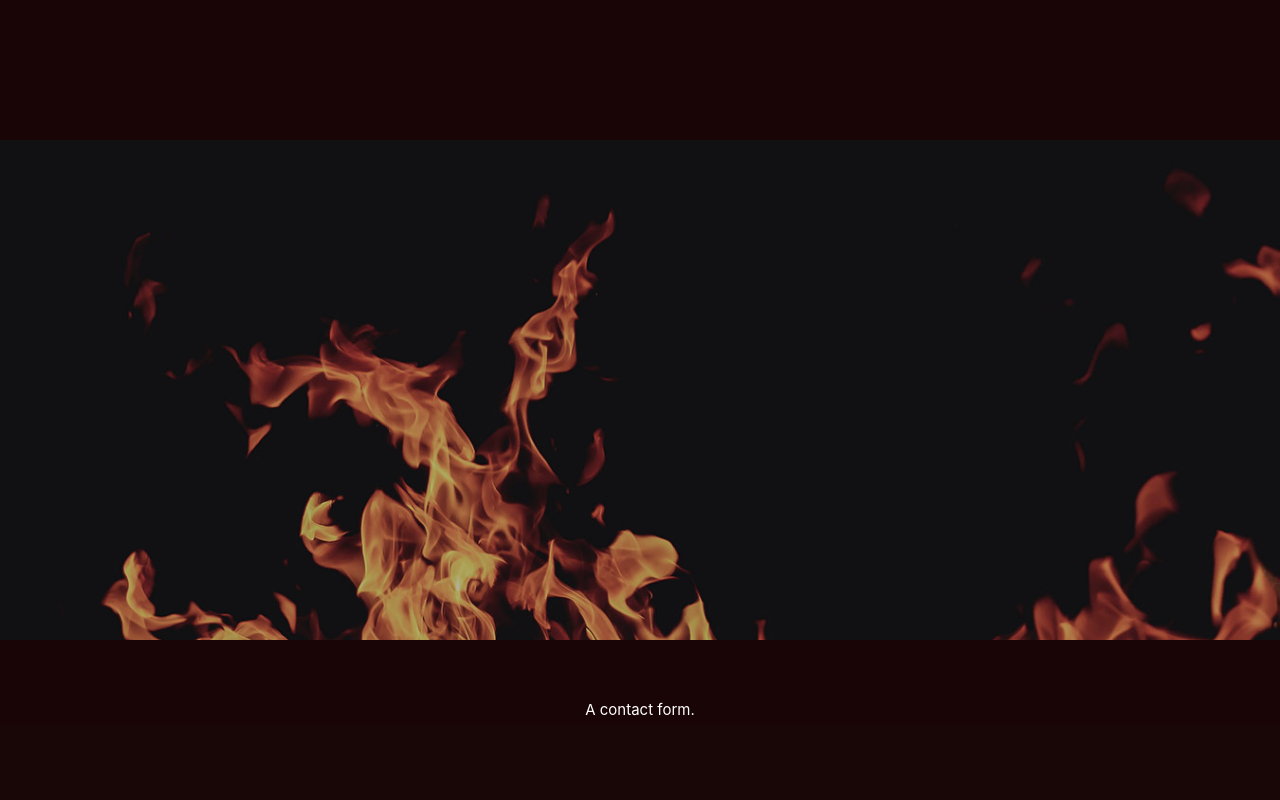
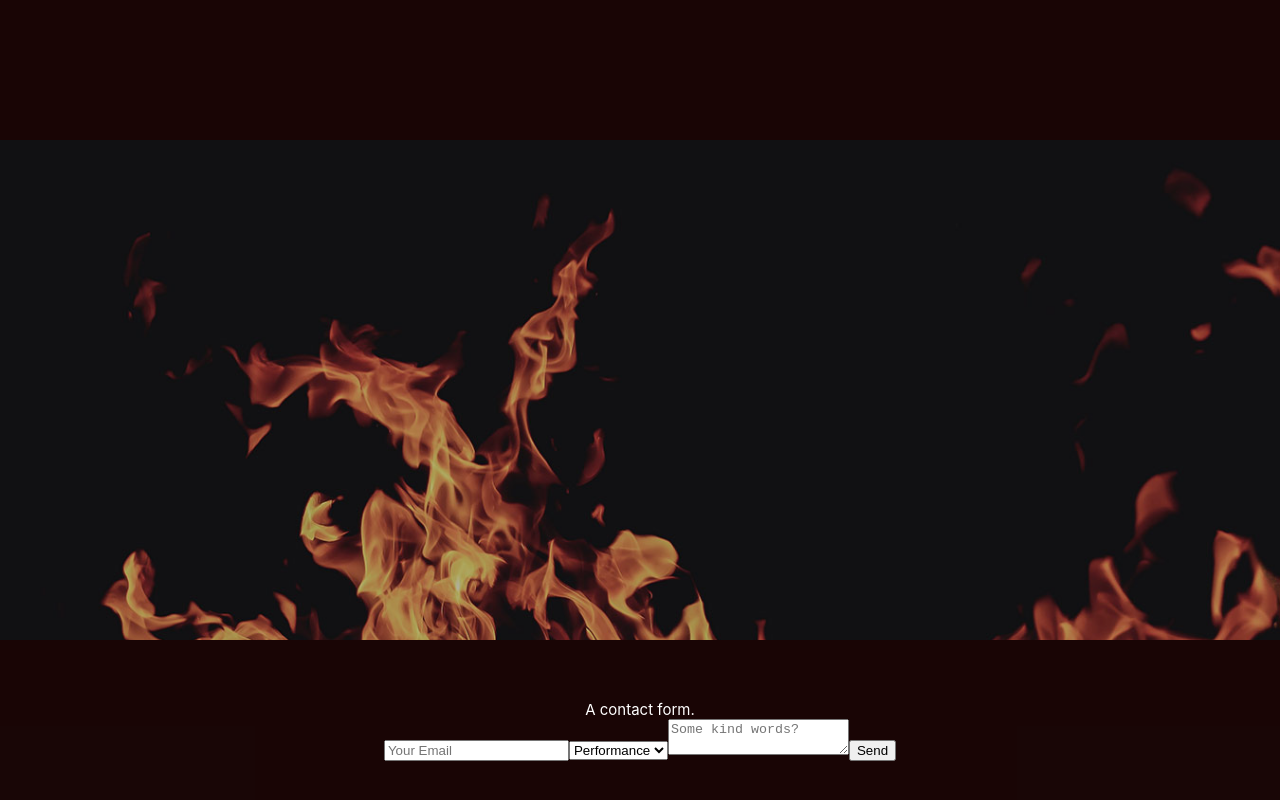
Before and after one commit to pondaholic/parallax-site, a React (Create React App) app: page / in a window 1280 px wide. Shown: the part 1815-2615 px from the top of the page. Built offline with nearby package versions, Linux system fonts and the light colour scheme.

Commit message:
basic contact form added

```diff
--- /dev/null
+++ b/src/contact.js
@@ -0,0 +1,23 @@
+import React from 'react';
+
+export default function ContactForm(props) {
+	return (
+		<div className="contact">
+			<form>
+				<input type="text" id="email" name="email" placeholder="Your Email" />
+				<select id="subject" name="subject">
+					<option value="performance">Performance</option>
+					<option value="props">Fire Props</option>
+					<option value="misc">Other</option>
+				</select>
+				<textarea
+					type="text"
+					id="message"
+					name="message"
+					placeholder="Some kind words?"
+				/>
+				<button>Send</button>
+			</form>
+		</div>
+	);
+}
--- a/src/kenton.js
+++ b/src/kenton.js
@@ -1,4 +1,5 @@
 import React from 'react';
+import ContactForm from './contact';
 import './kenton.css';
 
 export default class Home extends React.Component {
@@ -18,7 +19,10 @@ export default class Home extends React.Component {
 				<div className="scroll-text-bg">fire props.</div>
 				<div className="parallax-img3" />
 				<div className="buffer" id="contact" />
-				<div className="scroll-text-bg">A contact form.</div>
+				<div className="scroll-text-bg">
+					A contact form.
+					<ContactForm />
+				</div>
 			</div>
 		);
 	}
```
